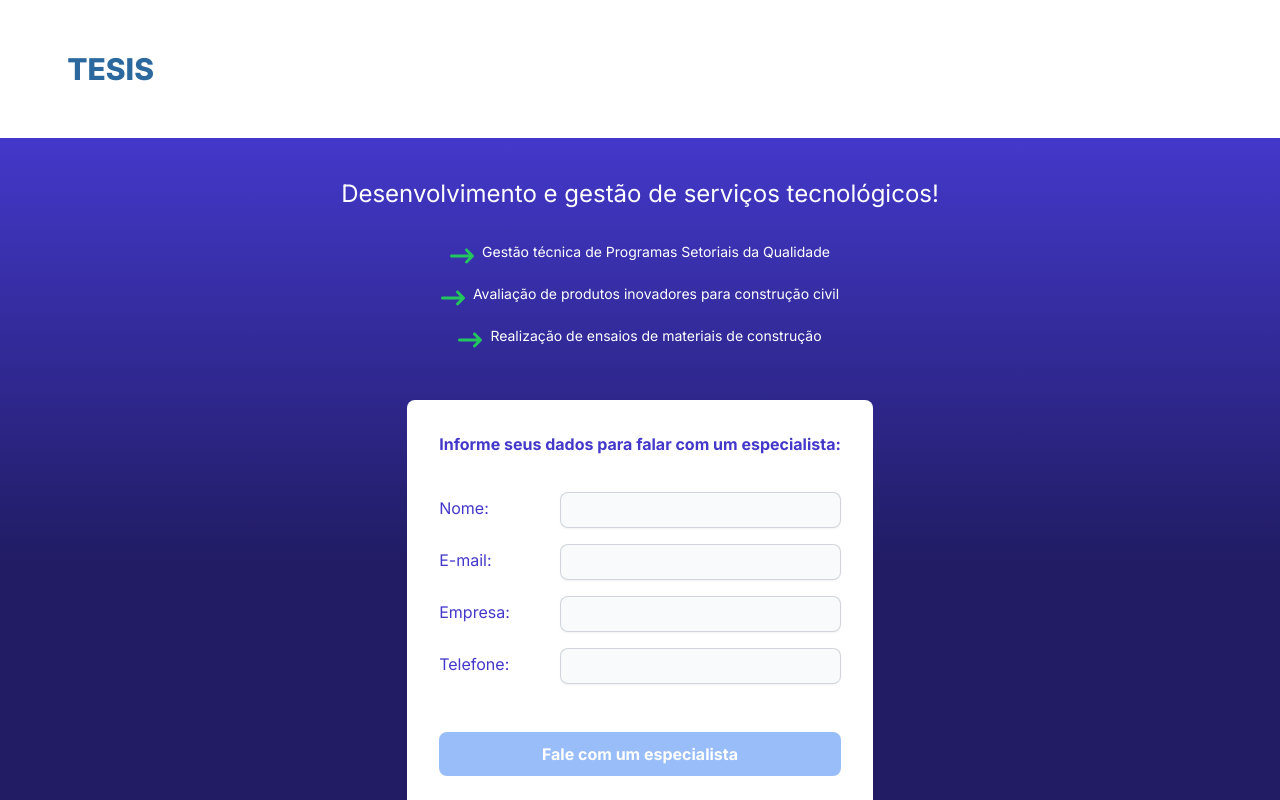
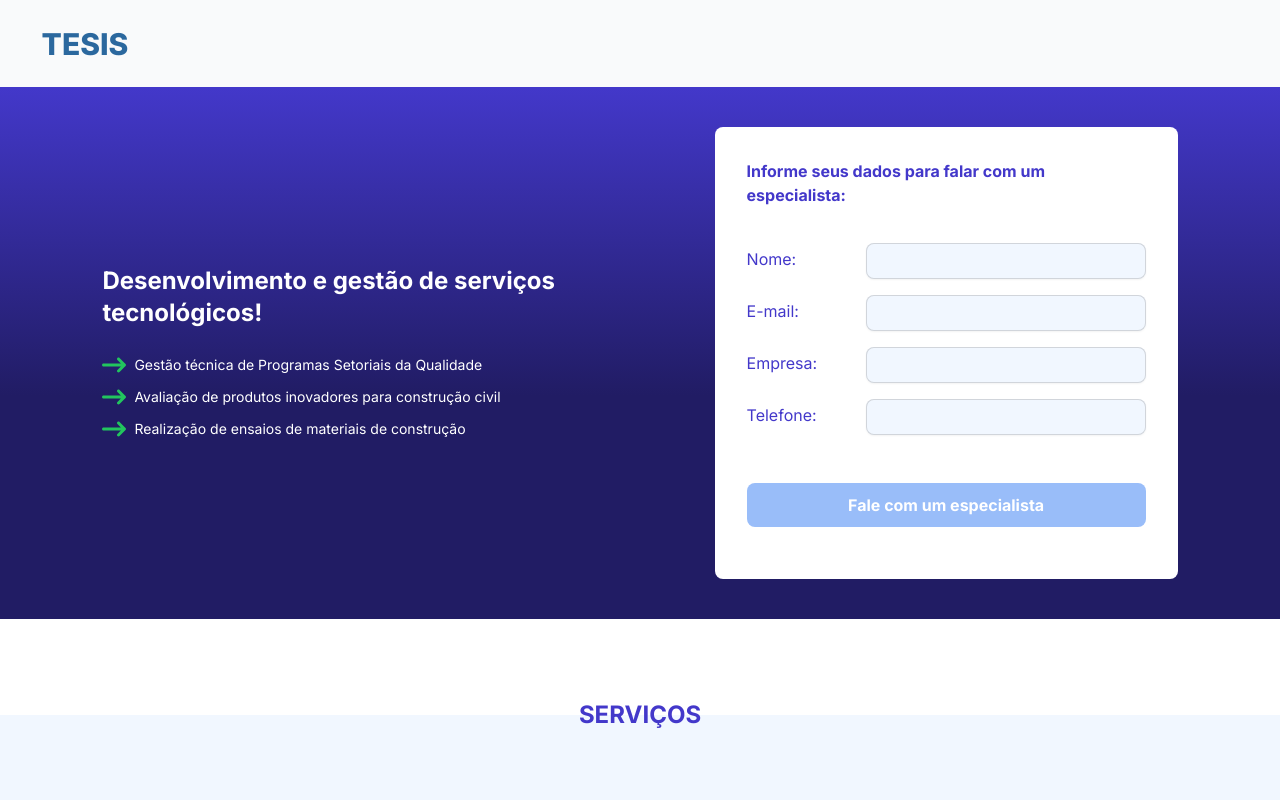
Before and after one commit to dawkk/Tesis-Page, a Next.js app: page / in a window 1280 px wide. Shown: the top 800 px of the page. Built offline with nearby package versions, Linux system fonts and the light colour scheme.

Commit message:
feat: components now responsive to lg screens sizes

```diff
--- a/src/components/Header.tsx
+++ b/src/components/Header.tsx
@@ -2,7 +2,7 @@ import React from 'react'
 
 const Header = () => {
   return (
-    <div className='m-[4%]'>
+    <div className='p-[2%] bg-gray-50'>
       <div className='flex justify-center items-center lg:justify-start lg:pl-4'>
         <h1 className='text-3xl font-extrabold text-royalBlue'>
           TESIS
--- a/src/components/Hero.tsx
+++ b/src/components/Hero.tsx
@@ -28,24 +28,24 @@ const Hero = () => {
 
   return (
     <div className="gradient-purple-background">
-      <div className="flex flex-col sm:items-center gap-12 px-[8%] py-10  md:p-10">
+      <div className="flex flex-col sm:items-center lg:flex-row gap-12 lg:gap-4 px-[8%] lg:px-[8%] py-10  md:p-10">
         {/* Content */}
-        <div className="text-white flex flex-col sm:items-center gap-4">
+        <div className="text-white flex flex-col sm:items-center lg:items-start gap-4 lg:gap-2">
           <div className="mb-4">
-            <h2 className="text-2xl">Desenvolvimento e gestão de serviços tecnológicos!</h2>
+            <h2 className="text-2xl font-bold max-w-[600px]">Desenvolvimento e gestão de serviços tecnológicos!</h2>
           </div>
 
           <div className="flex gap-2">
-            <FaArrowRightLong className="text-green-500 h-6 w-6 mt-0.5" />
-            <p className="text-sm">Gestão técnica de Programas Setoriais da Qualidade</p>
+            <FaArrowRightLong className="text-green-500 h-6 w-6 mt-0.5 lg:mt-0 " />
+            <p className="text-sm lg:text-md lg:mt-0.5">Gestão técnica de Programas Setoriais da Qualidade</p>
           </div>
           <div className="flex gap-2">
-            <FaArrowRightLong className="text-green-500 h-6 w-6 mt-0.5" />
-            <p className="text-sm">Avaliação de produtos inovadores para construção civil</p>
+            <FaArrowRightLong className="text-green-500 h-6 w-6 mt-0.5 lg:mt-0 " />
+            <p className="text-sm lg:text-md lg:mt-0.5">Avaliação de produtos inovadores para construção civil</p>
           </div>
           <div className="flex gap-2">
-            <FaArrowRightLong className="text-green-500 h-6 w-6 mt-0.5" />
-            <p className="text-sm">Realização de ensaios de materiais de construção</p>
+            <FaArrowRightLong className="text-green-500 h-6 w-6 mt-0.5 lg:mt-0 " />
+            <p className="text-sm lg:text-md lg:mt-0.5">Realização de ensaios de materiais de construção</p>
           </div>
         </div>
 
@@ -61,19 +61,19 @@ const Hero = () => {
                   <div className='flex flex-col gap-4'>
                     <div className="flex gap-4 justify-between mt-4">
                       <label htmlFor="name" className="label mt-1">Nome:</label>
-                      <Field type="text" name="name" id="name" className=" bg-slate-50 sm:w-[70%] border-0 rounded-lg p-1.5 text-gray-900 shadow-sm ring-1 ring-inset ring-gray-300 placeholder:text-gray-400 focus:ring-2 focus:ring-inset focus:ring-secondary focus:outline-none sm:text-sm sm:leading-6" />
+                      <Field type="text" name="name" id="name" className=" bg-articBlue sm:w-[70%] border-0 rounded-lg p-1.5 text-gray-900 shadow-sm ring-1 ring-inset ring-gray-300 placeholder:text-gray-400 focus:ring-2 focus:ring-inset focus:ring-secondary focus:outline-none sm:text-sm sm:leading-6" />
                     </div>
                     <ErrorMessage name="name" component="div" className="error-message text-red-500 text-xs mt-1" />
 
                     <div className="flex gap-4 justify-between">
                       <label htmlFor="email" className="label mt-1">E-mail:</label>
-                      <Field type="email" name="email" id="email" className=" bg-slate-50 sm:w-[70%] border-0 rounded-lg p-1.5 text-gray-900 shadow-sm ring-1 ring-inset ring-gray-300 placeholder:text-gray-400 focus:ring-2 focus:ring-inset focus:ring-secondary focus:outline-none sm:text-sm sm:leading-6" />
+                      <Field type="email" name="email" id="email" className=" bg-articBlue sm:w-[70%] border-0 rounded-lg p-1.5 text-gray-900 shadow-sm ring-1 ring-inset ring-gray-300 placeholder:text-gray-400 focus:ring-2 focus:ring-inset focus:ring-secondary focus:outline-none sm:text-sm sm:leading-6" />
                     </div>
                     <ErrorMessage name="email" component="div" className="error-message text-red-500 text-xs mt-1" />
 
                     <div className="flex gap-4 justify-between">
                       <label htmlFor="company" className="label mt-1">Empresa:</label>
-                      <Field type="text" name="company" id="company" className=" bg-slate-50 sm:w-[70%] border-0 rounded-lg p-1.5 text-gray-900 shadow-sm ring-1 ring-inset ring-gray-300 placeholder:text-gray-400 focus:ring-2 focus:ring-inset focus:ring-secondary focus:outline-none sm:text-sm sm:leading-6" />
+                      <Field type="text" name="company" id="company" className=" bg-articBlue sm:w-[70%] border-0 rounded-lg p-1.5 text-gray-900 shadow-sm ring-1 ring-inset ring-gray-300 placeholder:text-gray-400 focus:ring-2 focus:ring-inset focus:ring-secondary focus:outline-none sm:text-sm sm:leading-6" />
                     </div>
                     <ErrorMessage name="company" component="div" className="error-message text-red-500 text-xs mt-1" />
 
@@ -85,7 +85,7 @@ const Hero = () => {
                             {...field}
                             type="tel"
                             maxLength={11}
-                            className=" bg-slate-50 sm:w-[70%] border-0 rounded-lg p-1.5 text-gray-900 shadow-sm ring-1 ring-inset ring-gray-300 placeholder:text-gray-400 focus:ring-2 focus:ring-inset focus:ring-secondary focus:outline-none sm:text-sm sm:leading-6"
+                            className=" bg-articBlue sm:w-[70%] border-0 rounded-lg p-1.5 text-gray-900 shadow-sm ring-1 ring-inset ring-gray-300 placeholder:text-gray-400 focus:ring-2 focus:ring-inset focus:ring-secondary focus:outline-none sm:text-sm sm:leading-6"
                             onChange={(e) => {
                               const value = e.target.value.replace(/\D/g, '');
                               form.setFieldValue('cellphone', value);
--- a/src/components/Services.tsx
+++ b/src/components/Services.tsx
@@ -16,7 +16,7 @@ const Services = () => {
         </div>
 
         {/* Services */}
-        <div className='flex flex-wrap justify-around gap-20 md:gap-24 py-20 md:py-28'>
+        <div className='flex flex-wrap justify-around gap-20 md:gap-24 lg:justify-evenly py-20 md:py-28'>
           <ServiceCard number={1} text='Prover suporte para a avaliação de novos produtos e tecnologias' />
           <ServiceCard number={2} text='Reduzir riscos na utilização de novos produtos e tecnologias' />
           <ServiceCard number={3} text='Orientar o mercado na escolha de novos produtos e tecnologias' />
```
